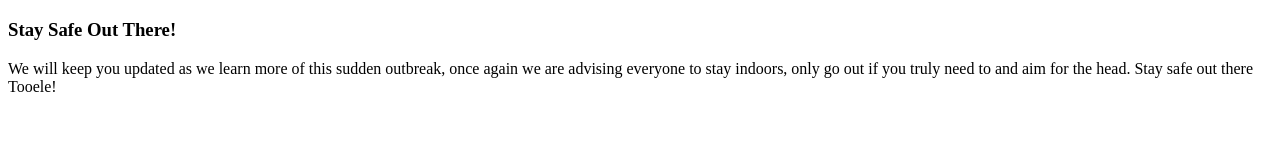
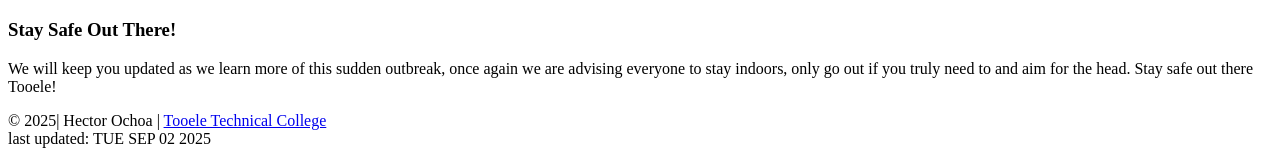
Before and after one commit to Hectorm86/News-App, a plain HTML site: page index.html in a window 1280 px wide. Shown: the part 1394-1558 px from the top of the page. Before the commit the page ends 1506 px from the top, so only its background shows below. Drawn offline with Linux system fonts and the light colour scheme.

Commit message:
finished news app

```diff
--- a/index.html
+++ b/index.html
@@ -79,5 +79,11 @@
             </article>
           </div>
         </div>
+    <footer>
+        <p>
+            &copy; 2025| Hector Ochoa | <a href="#">Tooele Technical College</a>
+            <br>
+            last updated: TUE SEP 02 2025      </p>
+    </footer>
     </body>
 </html>
```
